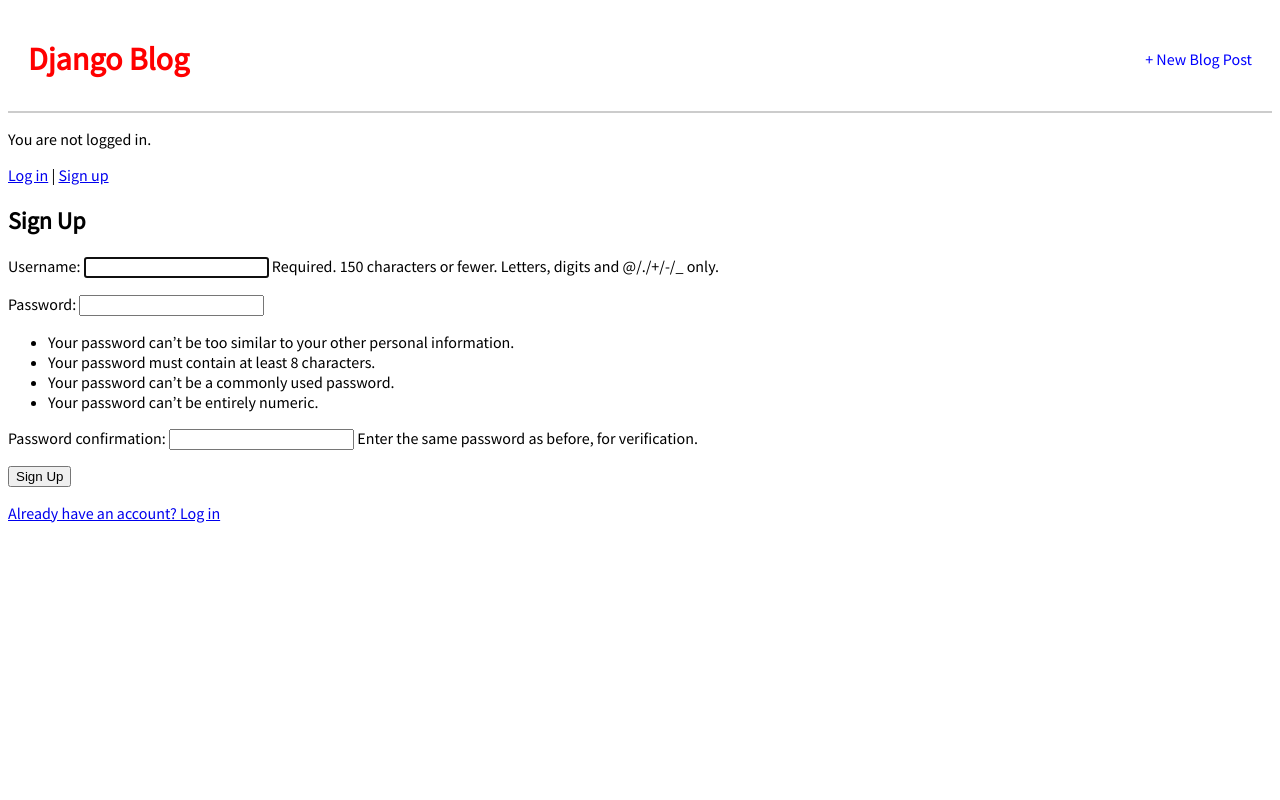
After one commit to amberstev/blog, a Django app: page /signup/ in a window 1280 px wide. The commit adds this page. Run offline with Django 5.2, Linux system fonts and the light colour scheme; parts of the project's set-up code (start-up, migrations or seed data) failed here and were passed over.

Commit message:
Initial commit: add Django project

```diff
--- a/blog/static/css/base.css
+++ b/blog/static/css/base.css
@@ -1,3 +1,30 @@
-header h1 a {
+body {
+    font-family: 'Source Sans Pro', sans-serif;
+}
+
+header {
+    display: flex;
+    justify-content: space-between;
+    align-items: center;
+}
+
+.nav-left h1 a {
     color: red;
+    text-decoration: none;
 }
+
+.nav-right a {
+    color: blue;
+    text-decoration: none;
+}
+
+
+header {
+    display: flex;
+    justify-content: space-between;
+    align-items: center;
+    padding: 10px 20px;
+    border-bottom: 2px solid #ccc; /* the line */
+    width: 100%; /* make header span full width */
+    box-sizing: border-box; /* include padding in width */
+}
--- a/blog/templates/base.html
+++ b/blog/templates/base.html
@@ -1,20 +1,44 @@
 {% load static %}
 
-<!DOCTYPE html>
 <html>
+
+
   <head>
     <title>Django Blog</title>
-    <link rel="stylesheet" href="{% static 'css/base.css' %}">
+  <link href="https://fonts.googleapis.com/css?family=Source+Sans+Pro:400" rel="stylesheet">
+
+  <link href="{% static 'css/base.css' %}?v=3" rel="stylesheet">
   </head>
+
   <body>
+    <div>
       <header>
+        <div class="nav-left">
         <h1><a href="{% url 'home' %}">Django Blog</a></h1>
-      <hr>  <!-- horizontal line across the page -->
+
+
+        </div>
+
+        <div class="nav-right">
+          <a href="{% url 'post_new' %}">+ New Blog Post</a>
+        </div>
       </header>
 
-    <main>
+      {% if user.is_authenticated %}
+      <p>Hi {{ user.username }}!</p>
+  <form action="{% url 'logout' %}" method="post" style="display:inline;">
+    {% csrf_token %}
+    <button type="submit">Log out</button>
+    </form>
+      {% else %}
+      <p>You are not logged in.</p>
+      <a href="{% url 'login' %}">Log in</a> |
+  <a href="{% url 'signup' %}">Sign up</a>
+      {% endif %}
         {% block content %}
         {% endblock content %}
-    </main>
+    </div>
   </body>
+
+
   </html>
--- /dev/null
+++ b/blog/templates/signup.html
@@ -0,0 +1,11 @@
+{% extends "base.html" %}
+
+{% block content %}
+<h2>Sign Up</h2>
+<form method="post">
+  {% csrf_token %}
+  {{ form.as_p }}
+  <button type="submit">Sign Up</button>
+</form>
+<a href="{% url 'login' %}">Already have an account? Log in</a>
+{% endblock content %}
--- a/blog/urls.py
+++ b/blog/urls.py
@@ -1,7 +1,18 @@
 from django.urls import path
-from .views import post_list, post_detail
+from .views import (
+    BlogListView,
+    BlogDetailView,
+    BlogCreateView,
+    BlogUpdateView,
+    BlogDeleteView,
+    signup_view,
+    )
 
 urlpatterns = [
-    path("post/<int:pk>/", post_detail, name="post_detail"),
-    path("", post_list, name="home"),
-]
+    path("post/new/", BlogCreateView.as_view(), name="post_new"),
+    path("post/<int:pk>/", BlogDetailView.as_view(), name="post_detail"),
+    path("", BlogListView.as_view(), name="home"),
+    path("post/<int:pk>/edit/", BlogUpdateView.as_view(), name="post_edit"),
+    path("post/<int:pk>/delete/", BlogDeleteView.as_view(), name="post_delete"),
+    path("signup/", signup_view, name="signup"),
+    ]
--- a/blog/views.py
+++ b/blog/views.py
@@ -1,5 +1,10 @@
-from django.shortcuts import render, get_object_or_404
+from django.shortcuts import render, get_object_or_404, redirect
 from .models import Post
+from django.urls import reverse_lazy
+from django.views.generic import ListView, DetailView
+from django.views.generic.edit import CreateView, UpdateView, DeleteView
+from django.contrib.auth.forms import UserCreationForm
+
 
 def post_list(request):
     posts = Post.objects.all()
@@ -8,3 +13,37 @@
 def post_detail(request, pk):
     post = get_object_or_404(Post, pk=pk)
     return render(request, 'post_detail.html', {'post': post})
+
+class BlogListView(ListView):
+    model = Post
+    template_name = "home.html"
+
+class BlogDetailView(DetailView):
+    model = Post
+    template_name = "post_detail.html"
+
+class BlogCreateView(CreateView):
+    model = Post
+    template_name = "post_new.html"
+    fields = ['title', 'author', 'body']
+
+class BlogUpdateView(UpdateView):
+    model = Post
+    template_name = "post_edit.html"
+    fields = ['title', 'body']
+
+class BlogDeleteView(DeleteView):
+    model = Post
+    template_name = "post_delete.html"
+    success_url = reverse_lazy("home")
+
+def signup_view(request):
+    if request.method == 'POST':
+        form = UserCreationForm(request.POST)
+        if form.is_valid():
+            user = form.save()
+            login(request, user)
+            return redirect('home')
+    else:
+        form = UserCreationForm()
+    return render(request, 'signup.html', {'form': form})
--- a/django_project/urls.py
+++ b/django_project/urls.py
@@ -17,10 +17,14 @@
 
 from django.contrib import admin
 from django.urls import path, include
+from django.contrib.auth import views as auth_views
+
 
 urlpatterns = [
     path("admin/", admin.site.urls),
-    path("blog/", include("blog.urls")),
+    path("", include("blog.urls")),
     path("", include("pages.urls")),
+    path("accounts/", include("django.contrib.auth.urls")),
+    path('logout/', auth_views.LogoutView.as_view(next_page='home'), name='logout'),
 
 ]
--- a/pages/views.py
+++ b/pages/views.py
@@ -1,4 +1,5 @@
 from django.shortcuts import render
+
 
 def home_page_view(request):
     return render(request, "home.html")
```
Also changed, not shown: blog/templates/home.html (+6 -9 lines), blog/templates/post_delete.html (added, +10 -0 lines), blog/templates/post_detail.html (+6 -2 lines), blog/templates/post_edit.html (added, +10 -0 lines), blog/templates/post_new.html (added, +10 -0 lines), blog/templates/registration/logged_out.html (added, +7 -0 lines), blog/templates/registration/login.html (added, +9 -0 lines), django_project/settings.py (+9 -2 lines), db.sqlite3. Lines whose indentation alone changed are shown as unchanged.
